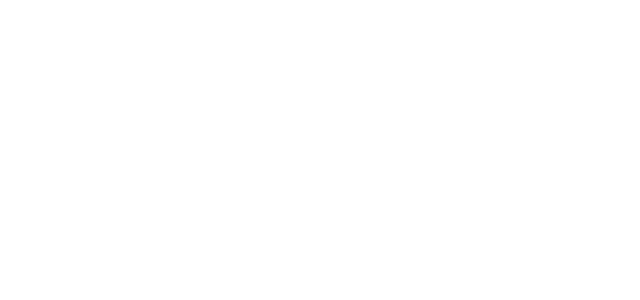
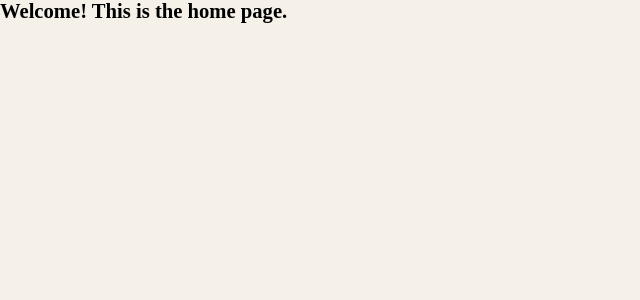
Before and after one commit to Hekimianz/living-loft, a React (Vite) app: page / in a window 1280 px wide. Shown: the top 300 px of the page, without its empty margins (0-640 px from the left). Built offline with nearby package versions, Linux system fonts and the light colour scheme.

Commit message:
Set up react router and initial file structure

```diff
--- a/package.json
+++ b/package.json
@@ -11,7 +11,8 @@
   },
   "dependencies": {
     "react": "^18.3.1",
-    "react-dom": "^18.3.1"
+    "react-dom": "^18.3.1",
+    "react-router-dom": "^7.1.1"
   },
   "devDependencies": {
     "@eslint/js": "^9.17.0",
--- /dev/null
+++ b/src/main.css
@@ -0,0 +1,30 @@
+:root {
+  --beige: #f5f1e8;
+  --teal: #467b7e;
+  --clay: #d6a56d;
+  --green: #a2b29f;
+  --grey: #2e2f2f;
+}
+
+* {
+  margin: 0;
+  padding: 0;
+  box-sizing: border-box;
+}
+
+html {
+  min-height: 100vh;
+  height: 100%;
+  width: 100vw;
+  font-size: 64.5%;
+}
+
+body {
+  width: 100%;
+  height: 100%;
+  background-color: var(--beige);
+}
+
+:focus {
+  outline: 3px solid var(--teal);
+}
--- a/src/main.jsx
+++ b/src/main.jsx
@@ -1,9 +1,21 @@
 import { StrictMode } from "react";
 import { createRoot } from "react-dom/client";
-import App from "./App.jsx";
+import { BrowserRouter, Routes, Route } from "react-router-dom";
+import Home from "./routes/Home/Home.jsx";
+import Store from "./routes/Store/Store.jsx";
+import About from "./routes/About/About.jsx";
+import Contact from "./routes/Contact/Contact.jsx";
+import "./main.css";
 
 createRoot(document.getElementById("root")).render(
   <StrictMode>
-    <App />
+    <BrowserRouter>
+      <Routes>
+        <Route path="/" element={<Home />} />
+        <Route path="store" element={<Store />} />
+        <Route path="about" element={<About />} />
+        <Route path="contact" element={<Contact />} />
+      </Routes>
+    </BrowserRouter>
   </StrictMode>
 );
--- /dev/null
+++ b/src/routes/About/About.jsx
@@ -0,0 +1,5 @@
+const About = () => {
+  return <h1>This is the about us page!</h1>;
+};
+
+export default About;
--- /dev/null
+++ b/src/routes/Contact/Contact.jsx
@@ -0,0 +1,5 @@
+const Contact = () => {
+  return <h1>This is the contact page!</h1>;
+};
+
+export default Contact;
--- /dev/null
+++ b/src/routes/Home/Home.jsx
@@ -0,0 +1,5 @@
+const Home = () => {
+  return <h1>Welcome! This is the home page.</h1>;
+};
+
+export default Home;
--- /dev/null
+++ b/src/routes/Store/Store.jsx
@@ -0,0 +1,5 @@
+const Store = () => {
+  return <h1>This is the store page!</h1>;
+};
+
+export default Store;
```
Also changed, not shown: src/routes/About/about.module.css (added), src/routes/Contact/contact.module.css (added), src/routes/Home/home.module.css (added), src/routes/Store/store.module.css (added), 1 other file (tests, documents, lock files or other folders).
